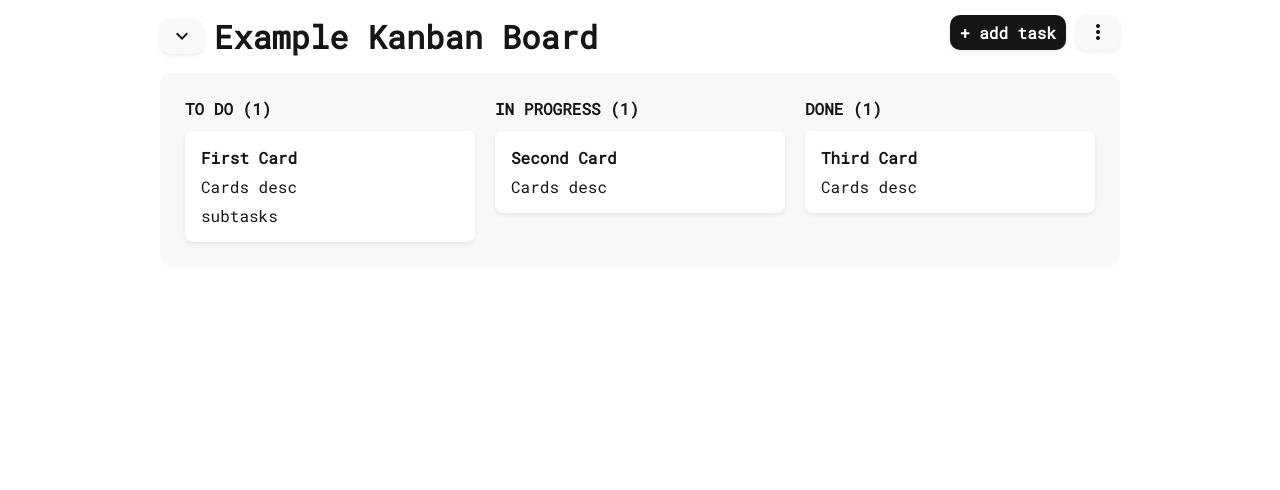
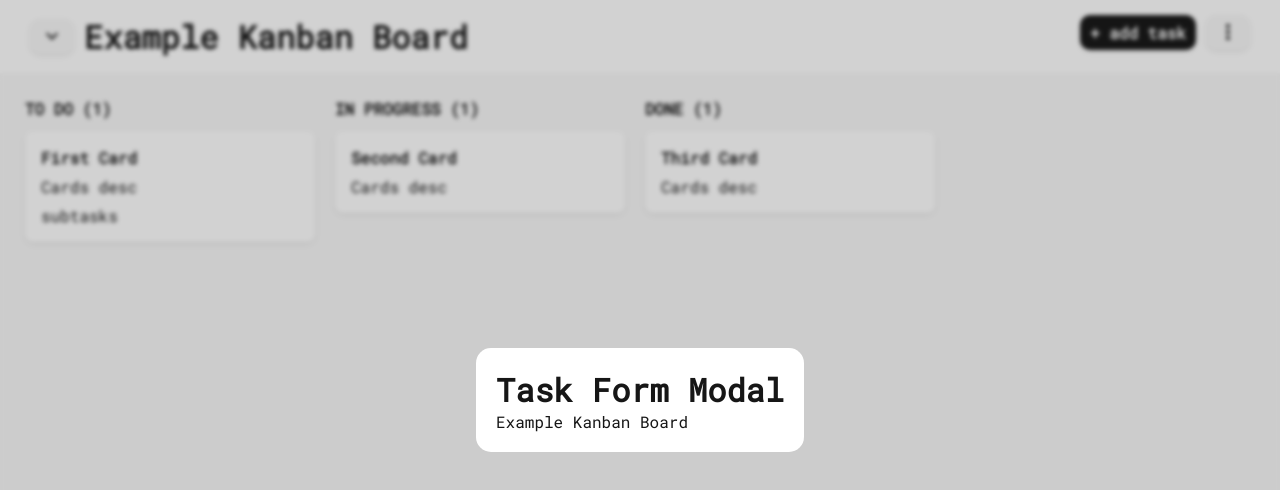
Before and after one commit to aniamarkh/kanban-board, a Vue app: page / in a window 1280 px wide. Both pictures are taken after a click on the button "+ add task". Shown: the top 490 px of the page. Built offline with nearby package versions, Linux system fonts and the light colour scheme.

Commit message:
feat: add modal manager store, modalComponent

```diff
--- a/src/App.vue
+++ b/src/App.vue
@@ -1,6 +1,7 @@
 <script setup lang="ts">
 import BoardHeader from './components/BoardHeader.vue';
 import KanbanBoard from './components/KanbanBoard.vue';
+import ModalComponent from '@/components/modals/ModalComponent.vue';
 </script>
 
 <template>
@@ -8,6 +9,7 @@ import KanbanBoard from './components/KanbanBoard.vue';
     <BoardHeader />
     <main>
       <KanbanBoard />
+      <ModalComponent />
     </main>
   </div>
 </template>
--- a/src/assets/main.scss
+++ b/src/assets/main.scss
@@ -1,17 +1,8 @@
 @import './_config.scss';
 
-body {
-  max-width: 1020px;
-  margin: 0 auto;
-  padding: 0 30px;
-  background-color: $bg-color;
+html {
+  background-color: $grey;
   color: $text-color;
-  min-height: 100vh;
-}
-
-main {
-  @include flex-column;
-  align-items: center;
 }
 
 .material-icons-outlined {
--- a/src/components/BoardHeader.vue
+++ b/src/components/BoardHeader.vue
@@ -1,7 +1,14 @@
 <script setup lang="ts">
 import { useBoardStore } from '../stores/boardStore';
+import { useModalsStore } from '../stores/modalsStore';
+
 import ButtonComponent from './ButtonComponent.vue';
-const store = useBoardStore();
+const boardStore = useBoardStore();
+const modalsStore = useModalsStore();
+
+const openTaskForm = () => {
+  modalsStore.openModal('TaskForm', boardStore.getBoard);
+};
 </script>
 
 <template>
@@ -10,10 +17,12 @@ const store = useBoardStore();
       <ButtonComponent btnClass="secondary" class="buttons__show-boards">
         <span class="material-icons-outlined"> expand_more </span>
       </ButtonComponent>
-      <h1 class="board__title">{{ store.getBoard.title }}</h1>
+      <h1 class="board__title">{{ boardStore.getBoard.title }}</h1>
     </div>
     <div class="header__buttons">
-      <ButtonComponent btnClass="primary" class="buttons__add-task">+ add task</ButtonComponent>
+      <ButtonComponent btnClass="primary" @click="openTaskForm" class="buttons__add-task">
+        + add task
+      </ButtonComponent>
       <ButtonComponent btnClass="secondary" class="buttons__edit-board">
         <span class="material-icons-outlined"> more_vert </span>
       </ButtonComponent>
@@ -24,13 +33,12 @@ const store = useBoardStore();
 <style scoped lang="scss">
 @import '../assets/_config.scss';
 .header {
-  max-width: 1020px;
   margin: 0 auto;
   background-color: $bg-color;
   @include flex-row;
   justify-content: space-between;
   align-items: flex-start;
-  padding: 15px 0;
+  padding: 15px 30px;
 
   &__board {
     @include flex-row;
--- a/src/components/CardComponent.vue
+++ b/src/components/CardComponent.vue
@@ -1,10 +1,16 @@
 <script setup lang="ts">
 import type { Card } from '../types/types';
-defineProps<{ card: Card }>();
+import { useModalsStore } from '../stores/modalsStore';
+const props = defineProps<{ card: Card }>();
+const modalsStore = useModalsStore();
+
+const openTask = () => {
+  modalsStore.openModal('TaskView', props.card);
+};
 </script>
 
 <template>
-  <div class="card__wrapper">
+  <div class="card__wrapper" @click="openTask">
     <h4 class="card__title">{{ card.title }}</h4>
     <p class="card__desc">{{ card.desc }}</p>
     <div class="card__subtask" v-if="card.subtasks.length">subtasks</div>
--- /dev/null
+++ b/src/components/modals/ModalComponent.vue
@@ -0,0 +1,39 @@
+<script setup lang="ts">
+import { useModalsStore } from '@/stores/modalsStore';
+const modalsStore = useModalsStore();
+</script>
+
+<template>
+  <div v-if="modalsStore.activeModal" class="modal__window" @click="modalsStore.closeModal">
+    <div @click.stop class="modal__wrapper">
+      <component :is="modalsStore.activeModal" :data="modalsStore.modalData" />
+    </div>
+  </div>
+</template>
+
+<style scoped lang="scss">
+@import '../../assets/_config.scss';
+
+.modal__window {
+  position: absolute;
+  top: 0;
+  left: 0;
+  z-index: 3;
+  width: 100vw;
+  height: 100vh;
+  @include flex-row;
+  align-items: center;
+  justify-content: center;
+  background-color: #16161631;
+  backdrop-filter: blur(2px);
+}
+
+.modal__wrapper {
+  z-index: 4;
+  width: auto;
+  height: auto;
+  padding: 20px;
+  background-color: $bg-color;
+  border-radius: 15px;
+}
+</style>
--- /dev/null
+++ b/src/components/modals/TaskFormModal.vue
@@ -0,0 +1,10 @@
+<script setup lang="ts">
+import type { Board } from '@/types/types';
+defineProps<{ data: Board }>();
+</script>
+<template>
+  <div>
+    <h1>Task Form Modal</h1>
+    {{ data.title }}
+  </div>
+</template>
--- /dev/null
+++ b/src/components/modals/TaskViewModal.vue
@@ -0,0 +1,11 @@
+<script setup lang="ts">
+import type { Card } from '@/types/types';
+defineProps<{ data: Card }>();
+</script>
+
+<template>
+  <div>
+    <h1>Task View Modal</h1>
+    {{ data.title }}
+  </div>
+</template>
--- /dev/null
+++ b/src/stores/modalsStore.ts
@@ -0,0 +1,49 @@
+import { defineStore } from 'pinia';
+import { markRaw } from 'vue';
+import TaskForm from '@/components/modals/TaskFormModal.vue';
+import TaskView from '@/components/modals/TaskViewModal.vue';
+import BoardForm from '@/components/modals/BoardFormModal.vue';
+import DeleteNode from '@/components/modals/DeleteNodeModal.vue';
+import type { Board, Card } from '@/types/types';
+
+type ModalComponent = typeof TaskForm | typeof TaskView | typeof BoardForm | typeof DeleteNode;
+
+export interface ModalsState {
+  activeModal: ModalComponent | null;
+  modalData: Board | Card | null;
+  modalComponentsMap: Record<string, ModalComponent>;
+}
+
+export const useModalsStore = defineStore('modals', {
+  state: (): ModalsState => ({
+    activeModal: null,
+    modalData: null,
+    modalComponentsMap: {
+      TaskForm: markRaw(TaskForm),
+      TaskView: markRaw(TaskView),
+      BoardForm: markRaw(BoardForm),
+      DeleteNode: markRaw(DeleteNode),
+    }
+  }),
+
+  getters: {
+    getModalsStore(): ModalComponent | null {
+      return this.activeModal;
+    },
+    getModalData(): Board | Card | null {
+      return this.modalData;
+    }
+  },
+
+  actions: {
+    openModal(modalName: keyof ModalsState['modalComponentsMap'], data: Card | Board) {
+      this.activeModal = this.modalComponentsMap[modalName];
+      this.modalData = data;
+    },
+
+    closeModal() {
+      this.activeModal = null;
+      this.modalData = null;
+    },
+  },
+});
```
